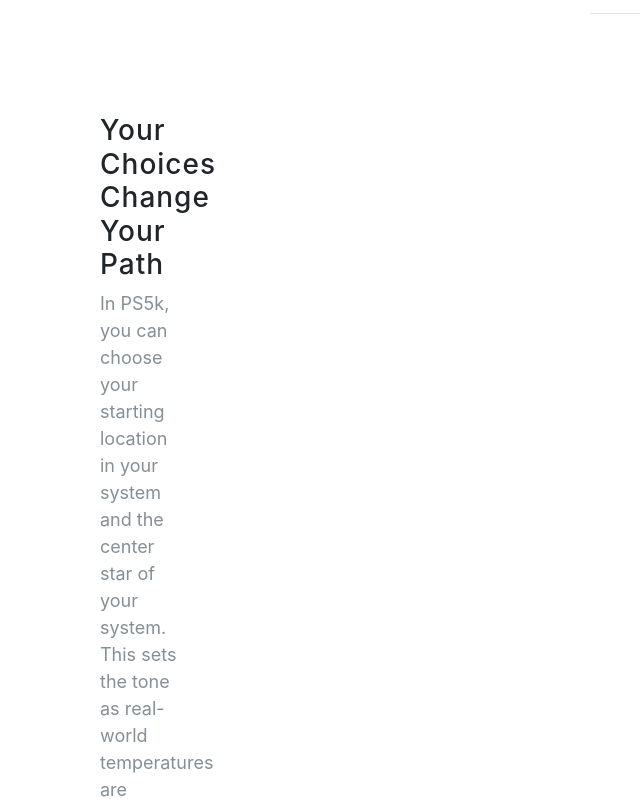
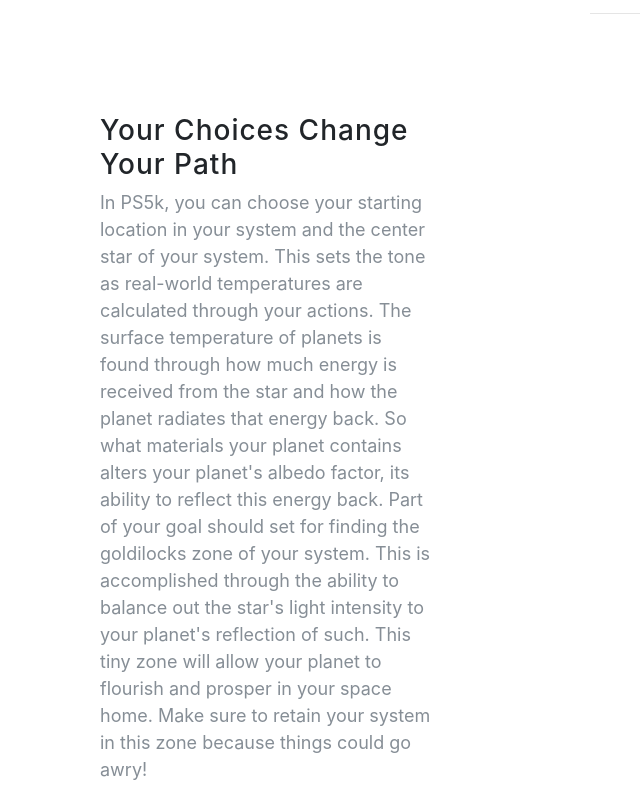
Before and after one commit to duncanmcmahon/duncanmcmahon.github.io, a website with bundled scripts: page index.html in a window 1280 px wide. Shown: the part 3707-4506 px from the top of the page, without its empty margins (0-640 px from the left). Built offline with nearby package versions, Linux system fonts and the light colour scheme; a web font is replaced by a local one.

Commit message:
Changes to index.html

```diff
--- a/index.html
+++ b/index.html
@@ -202,10 +202,10 @@
           <hr>
         </div>
         <div class="row">
-          <div class="col-lg-4 my-auto">
+          <div class="col-lg-8 my-auto">
             <div class="container-fluid">
               <div class="row">
-                <div class="col-lg-4">
+                <div class="col-lg-6">
                     <h3>Your Choices Change Your Path</h3>
                     <p class="text-muted">In PS5k, you can choose your starting location in your system and the center star of your system. This sets the tone as real-world temperatures are calculated through your actions. The surface temperature of planets is found through how much energy is received from the star and how the planet radiates that energy back. So what materials your planet contains alters your planet's albedo factor, its ability to reflect this energy back.
 
```
Also changed, not shown: img/surface-temperature.png (added).
